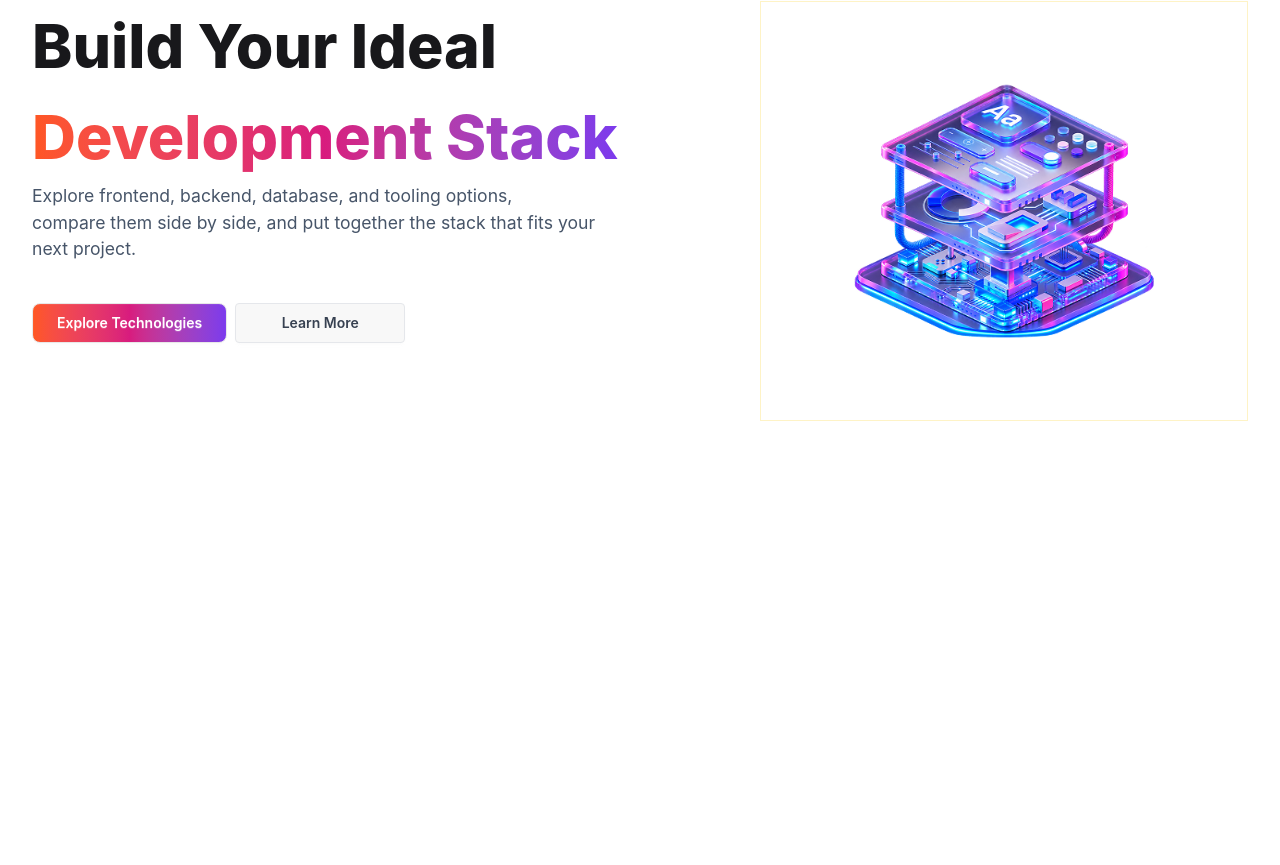
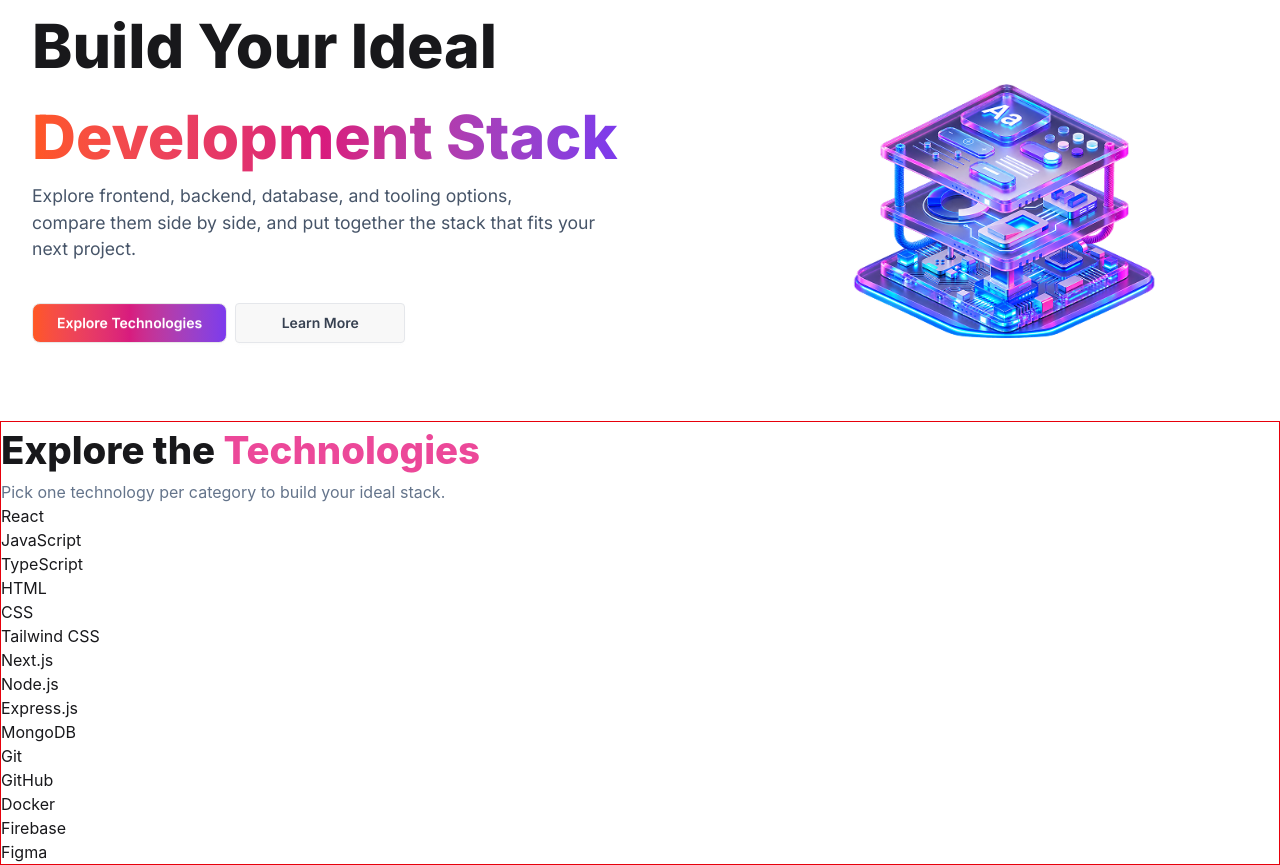
Before and after one commit to code-by-nusrat/Dev-confo-assi-5, a React (Vite) app: page / in a window 1280 px wide. Shown: the part 159-1024 px from the top of the page. Before the commit the page ends 800 px from the top, so only its background shows below. Built offline with nearby package versions, Linux system fonts and the light colour scheme.

Commit message:
third commit

```diff
--- /dev/null
+++ b/public/data.json
@@ -0,0 +1,152 @@
+[
+  {
+    "id": "react",
+    "name": "React",
+    "category": "Frontend",
+    "description": "A declarative, component-based JavaScript library for building modern user interfaces.",
+    "icon": "https://icon.icepanel.io/Technology/svg/React.svg",
+    "rating": 4.9,
+    "difficulty": "Beginner-Friendly",
+    "badge": "Popular"
+  },
+  {
+    "id": "javascript",
+    "name": "JavaScript",
+    "category": "Language",
+    "description": "A versatile programming language used to create interactive and dynamic web applications.",
+    "icon": "https://icon.icepanel.io/Technology/svg/JavaScript.svg",
+    "rating": 4.9,
+    "difficulty": "Intermediate",
+    "badge": "Essential"
+  },
+  {
+    "id": "typescript",
+    "name": "TypeScript",
+    "category": "Language",
+    "description": "A strongly typed programming language that builds on JavaScript for scalable applications.",
+    "icon": "https://icon.icepanel.io/Technology/svg/TypeScript.svg",
+    "rating": 4.8,
+    "difficulty": "Intermediate",
+    "badge": "Trending"
+  },
+  {
+    "id": "html",
+    "name": "HTML",
+    "category": "Frontend",
+    "description": "The standard markup language used to structure content and elements on web pages.",
+    "icon": "https://icon.icepanel.io/Technology/svg/HTML5.svg",
+    "rating": 4.8,
+    "difficulty": "Beginner-Friendly",
+    "badge": "Essential"
+  },
+  {
+    "id": "css",
+    "name": "CSS",
+    "category": "Frontend",
+    "description": "A stylesheet language used to design, style, and create responsive web interfaces.",
+    "icon": "https://icon.icepanel.io/Technology/svg/CSS3.svg",
+    "rating": 4.8,
+    "difficulty": "Beginner-Friendly",
+    "badge": "Essential"
+  },
+  {
+    "id": "tailwind",
+    "name": "Tailwind CSS",
+    "category": "Frontend",
+    "description": "A utility-first CSS framework for rapidly building modern and responsive user interfaces.",
+    "icon": "https://icon.icepanel.io/Technology/svg/Tailwind-CSS.svg",
+    "rating": 4.7,
+    "difficulty": "Beginner-Friendly",
+    "badge": "Popular"
+  },
+  {
+    "id": "nextjs",
+    "name": "Next.js",
+    "category": "Frontend",
+    "description": "A React framework for building fast, scalable, and production-ready web applications.",
+    "icon": "https://icon.icepanel.io/Technology/svg/Next.js.svg",
+    "rating": 4.8,
+    "difficulty": "Intermediate",
+    "badge": "Popular"
+  },
+  {
+    "id": "nodejs",
+    "name": "Node.js",
+    "category": "Backend",
+    "description": "A JavaScript runtime that allows developers to build scalable server-side applications.",
+    "icon": "https://icon.icepanel.io/Technology/svg/Node.js.svg",
+    "rating": 4.8,
+    "difficulty": "Intermediate",
+    "badge": "Popular"
+  },
+  {
+    "id": "express",
+    "name": "Express.js",
+    "category": "Backend",
+    "description": "A lightweight Node.js framework for building web servers and RESTful APIs.",
+    "icon": "https://icon.icepanel.io/Technology/svg/Express.svg",
+    "rating": 4.6,
+    "difficulty": "Intermediate",
+    "badge": "Popular"
+  },
+  {
+    "id": "mongodb",
+    "name": "MongoDB",
+    "category": "Database",
+    "description": "A flexible NoSQL database designed for modern applications and scalable data storage.",
+    "icon": "https://icon.icepanel.io/Technology/svg/MongoDB.svg",
+    "rating": 4.7,
+    "difficulty": "Intermediate",
+    "badge": "Popular"
+  },
+  {
+    "id": "git",
+    "name": "Git",
+    "category": "Tools",
+    "description": "A distributed version control system used to track changes and collaborate on software projects.",
+    "icon": "https://icon.icepanel.io/Technology/svg/Git.svg",
+    "rating": 4.8,
+    "difficulty": "Beginner-Friendly",
+    "badge": "Essential"
+  },
+  {
+    "id": "github",
+    "name": "GitHub",
+    "category": "Tools",
+    "description": "A developer platform for hosting code, managing projects, and collaborating with other developers.",
+    "icon": "https://icon.icepanel.io/Technology/svg/GitHub.svg",
+    "rating": 4.8,
+    "difficulty": "Beginner-Friendly",
+    "badge": "Essential"
+  },
+  {
+    "id": "docker",
+    "name": "Docker",
+    "category": "DevOps",
+    "description": "A platform for packaging applications and their dependencies into portable containers.",
+    "icon": "https://icon.icepanel.io/Technology/svg/Docker.svg",
+    "rating": 4.6,
+    "difficulty": "Advanced",
+    "badge": "Trending"
+  },
+  {
+    "id": "firebase",
+    "name": "Firebase",
+    "category": "Backend",
+    "description": "A Google platform providing authentication, databases, hosting, and other backend services.",
+    "icon": "https://icon.icepanel.io/Technology/svg/Firebase.svg",
+    "rating": 4.6,
+    "difficulty": "Beginner-Friendly",
+    "badge": "Popular"
+  },
+  {
+    "id": "figma",
+    "name": "Figma",
+    "category": "Design",
+    "description": "A collaborative design tool used for creating user interfaces, prototypes, and design systems.",
+    "icon": "https://icon.icepanel.io/Technology/svg/Figma.svg",
+    "rating": 4.7,
+    "difficulty": "Beginner-Friendly",
+    "badge": "Popular"
+  }
+]
--- a/src/App.tsx
+++ b/src/App.tsx
@@ -1,13 +1,25 @@
+import { Suspense } from 'react'
 import Banner from './Components/Banner'
 import Navbar from './Components/Navbar'
+import Techs from './Components/Technologies/Techs'
 import './index.css'
+import type { TechType } from './Components/TechType'
 
+
+const techsPromise =async():Promise<TechType[]>=>{
+  const res = await fetch("/data.json")
+  const data =await res.json()
+  return data;
+}
 function App() {
-
+ //console.log(techsPromise)
   return (
     <>
       <Navbar></Navbar>
       <Banner></Banner>
+      <Suspense fallback={<h2>Loading...</h2>}>
+      <Techs techsPromise={techsPromise()}></Techs>
+      </Suspense>
     </>
   )
 }
--- a/src/Components/Banner.tsx
+++ b/src/Components/Banner.tsx
@@ -2,7 +2,7 @@
 
 const Banner = () => {
     return (
-        <section className='banner w-[1216px] mx-auto flex justify-between items-center mt-[96px]'>
+        <section className='inter banner w-[1216px] mx-auto flex justify-between items-center mt-[96px]'>
             <div className="banner-content w-[696px] h-[420px]">
                 <h1 className='font-extrabold text-[3.8rem]'>Build Your Ideal <br /> <span className='bg-gradient-to-r from-[#FF5722] via-[#D81B7E] to-[#7C3AED] bg-clip-text text-transparent'>Development Stack</span></h1>
                 <p className='text-[1.1rem] font-normal text-[#475569]'>Explore frontend, backend, database, and tooling options, <br />
@@ -14,7 +14,7 @@
                    </div>
             </div>
             <div>
-               <img className='mx-auto w-[488px] h-[420px] border border-amber-100' src={bannerPic} alt="" />
+               <img className='mx-auto w-[488px] h-[420px]' src={bannerPic} alt="" />
             </div>
         </section>
     );
--- a/src/Components/Navbar.tsx
+++ b/src/Components/Navbar.tsx
@@ -4,7 +4,7 @@
 
 const Navbar = () => {
     return (
-        <nav className='w-full body flex justify-between items-center'>
+        <nav className='inter w-full body flex justify-between items-center'>
             <div className='flex items-center gap-34'>
                 <button className="md:hidden">
                     <IoMenuSharp className='text-3xl' />
--- /dev/null
+++ b/src/Components/TechType.ts
@@ -0,0 +1,10 @@
+export interface TechType{
+    id: string,
+    name: string,
+    category: string,
+    description: string,
+    icon: string,
+    rating: number,
+    difficulty:string,
+    badge: string
+}
--- /dev/null
+++ b/src/Components/Technologies/AvailableTech.tsx
@@ -0,0 +1,18 @@
+
+
+const AvailableTech = ({ techs}) => {
+    console.log(techs,'techs from available techs')
+    return (
+        <div>
+            {
+                techs.map((tech)=>{
+                    return <div>
+                       {tech.name}
+                    </div>
+                })
+            }
+        </div>
+    );
+};
+
+export default AvailableTech;
--- /dev/null
+++ b/src/Components/Technologies/Techs.tsx
@@ -0,0 +1,21 @@
+import { use } from "react";
+import type { TechType } from "../TechType";
+import AvailableTech from "./AvailableTech";
+interface TechsProps{
+techsPromise:Promise<TechType[]>
+}
+const Techs = ({techsPromise}:TechsProps) =>{
+  const techs= use(techsPromise);
+  console.log(techs.length)
+    return (
+      <div className="w-[1280px] border border-red-600 mx-auto">
+        <div>
+          <h2 className="font-extrabold text-[2.4rem]">Explore the <span className="text-[#EC4899]">Technologies</span></h2>
+          <p className="text-[#64748B] text-[1 rem]">Pick one technology per category to build your ideal stack.</p>
+        </div>
+        <AvailableTech  techs={ techs}></AvailableTech>
+      </div>
+    );
+};
+
+export default Techs;
--- a/src/index.css
+++ b/src/index.css
@@ -2,7 +2,7 @@
 @import "tailwindcss";
 @plugin "daisyui";
 
-.body{
+.inter{
    font-family: "Inter", sans-serif;
 }
 
@@ -24,6 +24,7 @@
    .banner-content{
       width: 100%;
       height: 100%;
+      margin-bottom: 11px;
    }
 }
 @media screen and (max-width: 768px) {
@@ -34,9 +35,11 @@
    .banner{
       width: 100%;
       flex-direction: column;
+      padding:0 15px 0 15px;
    }
    .banner-content{
       width: 100%;
       height: 100%;
+      margin-bottom: 11px;
    }
 }
```
